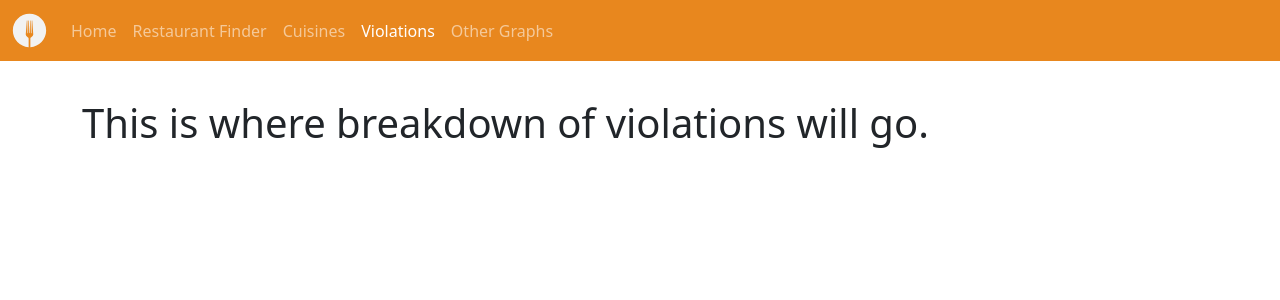
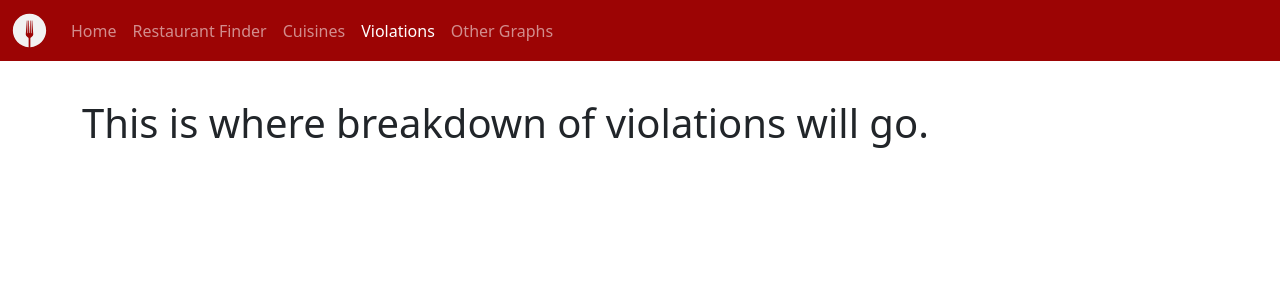
Before and after one commit to meetk5/Team-Project3, a Python web app: template templates/violations.html in a window 1280 px wide. Shown: the top 300 px of the page. Run offline with Jinja, Linux system fonts and the light colour scheme; the template is opened without the code that fills it, so the values that code supplies are empty.

Commit message:
navbar color scheme

```diff
--- a/templates/violations.html
+++ b/templates/violations.html
@@ -18,7 +18,7 @@
 
       <!-- Navbar  -->
 
-      <nav class="navbar navbar-expand-lg navbar-dark" style="background-color: #E8871E;">
+      <nav class="navbar navbar-expand-lg navbar-dark" style="background-color: rgb(156, 4, 4);">
         <div class="container-fluid">
           <a class="navbar-brand" href="index.html">
             <img src="../images/favicon.svg" alt="" width="35" >
```
